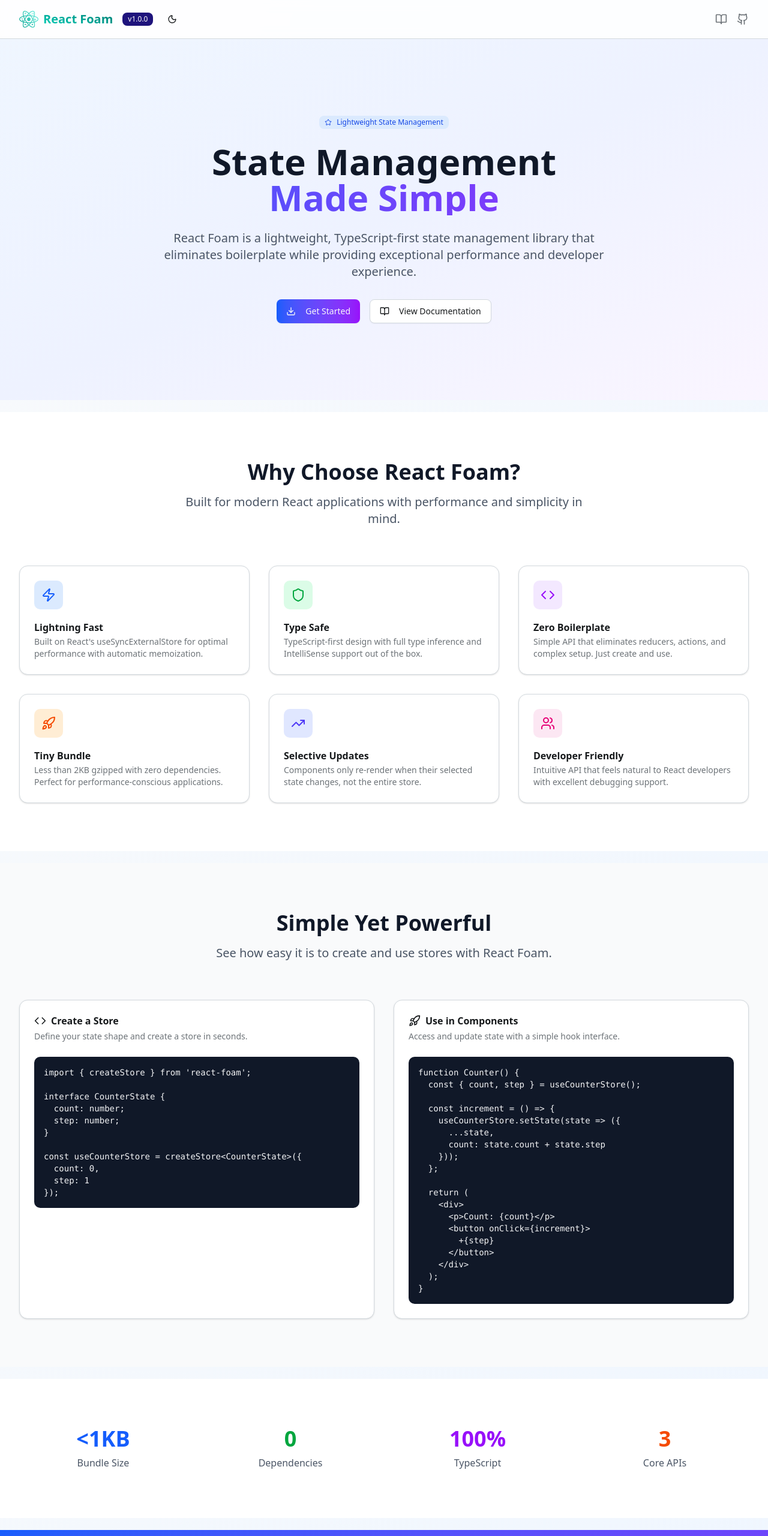
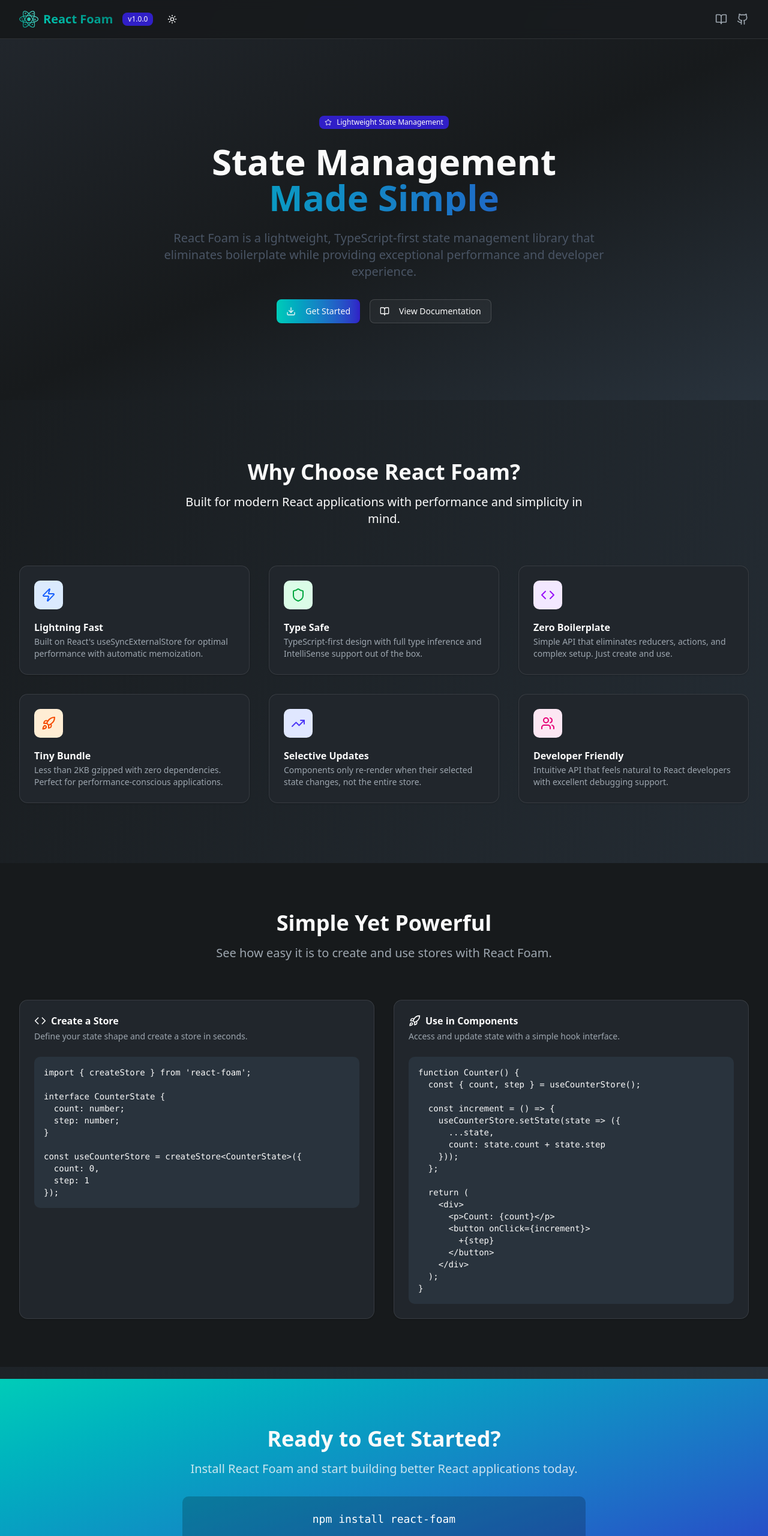
Before and after one commit to pars-stack/react-foam-docs, a Next.js app: page / in a window 1280 px wide. Shown: the top 2561 px of the page at 60% size. Built offline with nearby package versions, Linux system fonts and the light colour scheme.

Commit message:
style : components new colors

```diff
--- a/src/app/layout.tsx
+++ b/src/app/layout.tsx
@@ -1,8 +1,9 @@
+import Footer from "@/components/template/layout/footer";
+import Header from "@/components/template/layout/header";
+import ThemeProvider from "@/providers/theme-provider";
 import type { Metadata } from "next";
 import { Geist, Geist_Mono } from "next/font/google";
 import "./globals.css";
-import Header from "@/components/template/layout/header";
-import Footer from "@/components/template/layout/footer";
 
 const geistSans = Geist({
   variable: "--font-geist-sans",
@@ -25,16 +26,18 @@ export default function RootLayout({
   children: React.ReactNode;
 }>) {
   return (
+    <ThemeProvider>
       <html lang="en">
         <body
           className={`${geistSans.variable} ${geistMono.variable} antialiased`}
         >
-        <div className="min-h-screen bg-gradient-to-br from-slate-50 to-blue-50">
+          <div className="min-h-screen bg-gradient-to-br from-background to-background-accent">
             <Header />
             <main className="">{children}</main>
             <Footer />
           </div>
         </body>
       </html>
+    </ThemeProvider>
   );
 }
--- a/src/app/page.tsx
+++ b/src/app/page.tsx
@@ -2,7 +2,6 @@ import CodeExampleSection from "@/components/template/home/code-example-section"
 import FeaturedSection from "@/components/template/home/featured-section";
 import GettingStartedSection from "@/components/template/home/getting-started-section";
 import HeroSection from "@/components/template/home/hero-section";
-import StatsSection from "@/components/template/home/stats-section";
 
 export default function Home() {
   return (
@@ -10,7 +9,7 @@ export default function Home() {
       <HeroSection />
       <FeaturedSection />
       <CodeExampleSection />
-      <StatsSection />
+      {/* <StatsSection /> */}
       <GettingStartedSection />
     </div>
   );
--- a/src/components/template/home/code-example-section.tsx
+++ b/src/components/template/home/code-example-section.tsx
@@ -4,13 +4,13 @@ import React from 'react'
 
 const CodeExampleSection = () => {
   return (
-      <section className="py-20 bg-gray-50">
+      <section className="py-20 bg-background">
           <div className="max-w-7xl mx-auto px-4 sm:px-6 lg:px-8">
               <div className="text-center mb-16">
-                  <h2 className="text-3xl sm:text-4xl font-bold text-gray-900 mb-4">
+                  <h2 className="text-3xl sm:text-4xl font-bold text-foreground mb-4">
                       Simple Yet Powerful
                   </h2>
-                  <p className="text-xl text-gray-600 max-w-2xl mx-auto">
+                  <p className="text-xl text-muted-foreground max-w-2xl mx-auto">
                       See how easy it is to create and use stores with React Foam.
                   </p>
               </div>
@@ -27,8 +27,8 @@ const CodeExampleSection = () => {
                           </CardDescription>
                       </CardHeader>
                       <CardContent>
-                          <div className="bg-gray-900 rounded-lg p-4 text-sm">
-                              <pre className="text-gray-100">
+                          <div className="bg-background-accent rounded-lg p-4 text-sm">
+                              <pre className="text-foreground">
                                   {`import { createStore } from 'react-foam';
 
 interface CounterState {
@@ -56,8 +56,8 @@ const useCounterStore = createStore<CounterState>({
                           </CardDescription>
                       </CardHeader>
                       <CardContent>
-                          <div className="bg-gray-900 rounded-lg p-4 text-sm">
-                              <pre className="text-gray-100">
+                          <div className="bg-background-accent rounded-lg p-4 text-sm">
+                              <pre className="text-foreground">
                                   {`function Counter() {
   const { count, step } = useCounterStore();
 
--- a/src/components/template/home/featured-section.tsx
+++ b/src/components/template/home/featured-section.tsx
@@ -4,13 +4,13 @@ import React from 'react'
 
 const FeaturedSection = () => {
   return (
-      <section className="py-20 bg-white">
+      <section className="py-20 bg-transparent">
           <div className="max-w-7xl mx-auto px-4 sm:px-6 lg:px-8">
               <div className="text-center mb-16">
-                  <h2 className="text-3xl sm:text-4xl font-bold text-gray-900 mb-4">
+                  <h2 className="text-3xl sm:text-4xl font-bold text-foreground mb-4">
                       Why Choose React Foam?
                   </h2>
-                  <p className="text-xl text-gray-600 max-w-2xl mx-auto">
+                  <p className="text-xl text-foreground max-w-2xl mx-auto">
                       Built for modern React applications with performance and simplicity in mind.
                   </p>
               </div>
--- a/src/components/template/home/getting-started-section.tsx
+++ b/src/components/template/home/getting-started-section.tsx
@@ -3,19 +3,17 @@ import { Button } from '@/components/ui/button'
 import { BookOpen, Github } from 'lucide-react'
 const GettingStartedSection = () => {
   return (
-      <section className="py-20 bg-gradient-to-br from-blue-600 to-purple-600">
+      <section className="py-20 bg-gradient-to-br from-primary to-secondary">
           <div className="max-w-7xl mx-auto px-4 sm:px-6 lg:px-8 text-center">
-              <h2 className="text-3xl sm:text-4xl font-bold text-white mb-4">
+              <h2 className="text-3xl sm:text-4xl font-bold text-primary-foreground mb-4">
                   Ready to Get Started?
               </h2>
-              <p className="text-xl text-blue-100 mb-8 max-w-2xl mx-auto">
+              <p className="text-xl text-primary-foreground/80 mb-8 max-w-2xl mx-auto">
                   Install React Foam and start building better React applications today.
               </p>
 
               <div className="bg-black/20 rounded-lg p-6 mb-8 max-w-2xl mx-auto">
-                  <code className="text-white text-lg">
-                      npm install react-foam
-                  </code>
+                  <code className="text-white text-lg">npm install react-foam</code>
               </div>
 
               <div className="flex flex-col sm:flex-row gap-4 justify-center">
@@ -23,7 +21,11 @@ const GettingStartedSection = () => {
                       <BookOpen className="w-5 h-5 mr-2" />
                       Read Documentation
                   </Button>
-                  <Button size="lg" variant="outline" className="text-white border-white hover:bg-white hover:text-blue-600">
+                  <Button
+                      size="lg"
+                      variant="outline"
+                      className="text-primary-foreground border-primary-foreground hover:bg-primary-foreground hover:text-primary"
+                  >
                       <Github className="w-5 h-5 mr-2" />
                       View on GitHub
                   </Button>
--- a/src/components/template/home/hero-section.tsx
+++ b/src/components/template/home/hero-section.tsx
@@ -6,18 +6,18 @@ import React from 'react'
 const HeroSection = () => {
   return (
       <section className="relative overflow-hidden py-20 sm:py-32">
-          <div className="absolute inset-0 bg-gradient-to-br from-blue-50 via-indigo-50 to-purple-50" />
+          <div className="absolute inset-0 bg-gradient-to-br from-background-variant via-background to-background-accent" />
           <div className="relative max-w-7xl mx-auto px-4 sm:px-6 lg:px-8">
               <div className="text-center">
                   <div className="flex justify-center mb-6">
-                      <Badge className="bg-blue-100 text-blue-700 hover:bg-blue-100">
+                      <Badge className="bg-secondary text-secondary-foreground hover:bg-secondary">
                           <Star className="w-3 h-3 mr-1" />
                           Lightweight State Management
                       </Badge>
                   </div>
-                  <h1 className="text-4xl sm:text-6xl font-bold text-gray-900 mb-6">
+                  <h1 className="text-4xl sm:text-6xl font-bold text-foreground mb-6">
                       State Management
-                      <span className="block bg-gradient-to-r from-blue-600 to-purple-600 bg-clip-text text-transparent">
+                      <span className="block bg-gradient-to-r from-primary to-secondary bg-clip-text text-transparent">
                           Made Simple
                       </span>
                   </h1>
@@ -26,7 +26,7 @@ const HeroSection = () => {
                       while providing exceptional performance and developer experience.
                   </p>
                   <div className="flex flex-col sm:flex-row gap-4 justify-center">
-                      <Button size="lg" className="bg-gradient-to-r from-blue-600 to-purple-600 hover:from-blue-700 hover:to-purple-700">
+                      <Button size="lg" className="bg-gradient-to-r from-primary to-secondary hover:opacity-90">
                           <Download className="w-5 h-5 mr-2" />
                           Get Started
                       </Button>
--- a/src/components/template/home/stats-section.tsx
+++ b/src/components/template/home/stats-section.tsx
@@ -2,7 +2,7 @@ import React from 'react'
 
 const StatsSection = () => {
   return (
-      <section className="py-20 bg-white">
+      <section className="py-20 bg-background-variant">
           <div className="max-w-7xl mx-auto px-4 sm:px-6 lg:px-8">
               <div className="grid grid-cols-1 md:grid-cols-4 gap-8 text-center">
                   <div>
```
Lines whose indentation alone changed are shown as unchanged.
